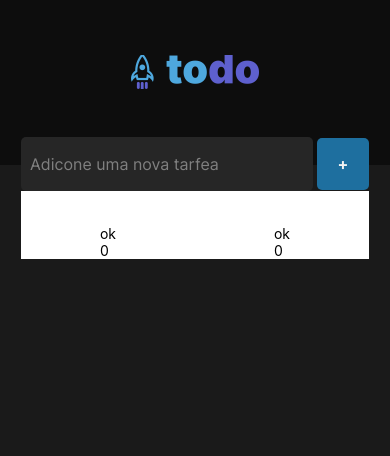
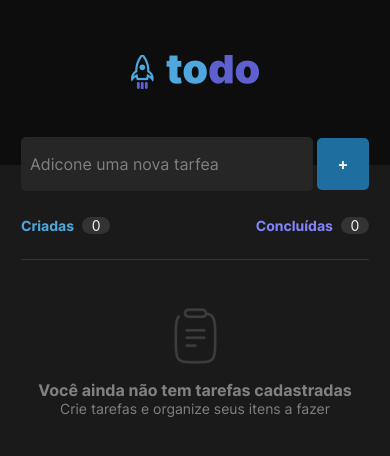
Before and after one commit to brunoamorim616/todoList, a React Native app: screen / in a window 390 px wide. Shown: the top 456 px of the page. Built offline with nearby package versions, Linux system fonts and the light colour scheme.

Commit message:
feat: todos counters added and items style changed

```diff
--- a/src/components/organisms/ListItem.tsx
+++ b/src/components/organisms/ListItem.tsx
@@ -24,13 +24,32 @@ export function ListItem({ todo }: ListItemProps) {
   }
 
   return (
-    <View style={styles.container}>
+    <View
+      style={[
+        styles.container,
+        {
+          backgroundColor: checked
+            ? theme.colors.gray500
+            : theme.colors.gray400,
+        },
+      ]}
+    >
       <SelectionButton
         onPress={handleOnPressSelectionButton}
         itemChecked={checked}
       />
-      <View style={styles.nameDisplayContainer}>
-        <Text style={styles.nameDisplay}>{description}</Text>
+      <View style={styles.descriptionContainer}>
+        <Text
+          style={[
+            styles.descriptionText,
+            {
+              textDecorationLine: checked ? 'line-through' : 'none',
+              color: checked ? theme.colors.gray300 : theme.colors.gray100,
+            },
+          ]}
+        >
+          {description}
+        </Text>
       </View>
       <DeleteButton onPress={handleOnPressDelete} />
     </View>
@@ -44,18 +63,17 @@ const styles = StyleSheet.create({
     flexDirection: 'row',
     justifyContent: 'space-between',
     alignItems: 'center',
-    backgroundColor: theme.colors.gray500,
     borderRadius: 5,
     borderColor: theme.colors.gray400,
     borderWidth: 1,
   },
-  nameDisplayContainer: {
+  descriptionContainer: {
     flex: 1,
     marginRight: 13,
     justifyContent: 'center',
     padding: 8,
   },
-  nameDisplay: {
+  descriptionText: {
     fontSize: 16,
     fontWeight: '600',
     color: 'white',
--- a/src/components/templates/List.tsx
+++ b/src/components/templates/List.tsx
@@ -1,5 +1,5 @@
 import React, { useCallback } from 'react';
-import { FlatList, StyleSheet, Text, View } from 'react-native';
+import { FlatList, Image, StyleSheet, Text, View } from 'react-native';
 
 import { Todo } from '../../@types/Participants';
 import { useTodosService } from '../../hooks/useTodosService';
@@ -13,7 +13,7 @@ interface RenderItemProps {
 type KeyExtractorProps = Omit<Todo, 'description'>;
 
 export function List() {
-  const { todosList, todosChecked } = useTodosService();
+  const { todosList, todosCreated, todosChecked } = useTodosService();
   const renderItem = useCallback(
     ({ item }: RenderItemProps) => <ListItem todo={item} />,
     []
@@ -27,16 +27,52 @@ export function List() {
     return <View style={{ height: 8 }} />;
   }
 
+  function listEmptyComponent() {
+    return (
+      <>
+        <View style={styles.divider} />
+        <View style={styles.emptyComponentContainer}>
+          <Image
+            source={require('../../../assets/clipboard.png')}
+            style={styles.image}
+          />
+          <Text
+            style={[
+              styles.emptyComponentText,
+              {
+                fontFamily: theme.font.weight.bold,
+                fontSize: theme.font.size.large,
+              },
+            ]}
+          >
+            Você ainda não tem tarefas cadastradas
+          </Text>
+          <Text style={styles.emptyComponentText}>
+            Crie tarefas e organize seus itens a fazer
+          </Text>
+        </View>
+      </>
+    );
+  }
+
   return (
     <>
       <View style={styles.container}>
-        <View>
-          <Text>ok</Text>
-          <Text>{todosList.length}</Text>
+        <View style={styles.summaryContainer}>
+          <Text style={[styles.summaryText, { color: theme.colors.blue }]}>
+            Criadas
+          </Text>
+          <View style={styles.counterContainer}>
+            <Text style={styles.counter}>{todosCreated}</Text>
+          </View>
         </View>
-        <View>
-          <Text>ok</Text>
-          <Text>{todosChecked}</Text>
+        <View style={styles.summaryContainer}>
+          <Text style={[styles.summaryText, { color: theme.colors.purple }]}>
+            Concluídas
+          </Text>
+          <View style={styles.counterContainer}>
+            <Text style={styles.counter}>{todosChecked}</Text>
+          </View>
         </View>
       </View>
       <FlatList
@@ -45,6 +81,7 @@ export function List() {
         keyExtractor={keyExtractor}
         renderItem={renderItem}
         ItemSeparatorComponent={itemSeparatorComponent}
+        ListEmptyComponent={listEmptyComponent}
       />
     </>
   );
@@ -53,12 +90,44 @@ export function List() {
 const styles = StyleSheet.create({
   container: {
     flexDirection: 'row',
-    justifyContent: 'space-around',
-    alignItems: 'flex-end',
-    backgroundColor: 'white',
+    justifyContent: 'space-between',
+    alignItems: 'center',
     height: 68,
   },
   list: {
     backgroundColor: theme.colors.gray600,
   },
+  summaryContainer: {
+    flexDirection: 'row',
+  },
+  summaryText: {
+    fontFamily: theme.font.weight.bold,
+  },
+  counterContainer: {
+    borderRadius: 10,
+    backgroundColor: theme.colors.gray400,
+    width: 28,
+    marginLeft: 8,
+  },
+  counter: {
+    color: theme.colors.gray100,
+    textAlign: 'center',
+  },
+  divider: {
+    width: '100%',
+    height: 1,
+    backgroundColor: theme.colors.gray400,
+    marginBottom: 20,
+  },
+  emptyComponentContainer: {
+    justifyContent: 'center',
+    alignItems: 'center',
+    paddingTop: 28,
+  },
+  emptyComponentText: {
+    fontFamily: theme.font.weight.regular,
+    fontSize: theme.font.size.normal,
+    color: theme.colors.gray300,
+  },
+  image: { marginBottom: 16 },
 });
--- a/src/context/TodosContext.tsx
+++ b/src/context/TodosContext.tsx
@@ -8,6 +8,7 @@ interface TodoContextType {
   handleRemoveTodoByID: (todoID: string) => void;
   handleCheckTodo: (todoID: string) => void;
   todosChecked: number;
+  todosCreated: number;
 }
 
 interface TodosProviderProps {
@@ -51,6 +52,10 @@ export function TodosProvider({ children }: TodosProviderProps) {
     return countCheckedTodos;
   }, [todosList]);
 
+  const todosCreated = useMemo(() => {
+    return todosList.length;
+  }, [todosList]);
+
   return (
     <TodosContext.Provider
       value={{
@@ -59,6 +64,7 @@ export function TodosProvider({ children }: TodosProviderProps) {
         handleRemoveTodoByID,
         handleSetNewTodo,
         todosChecked,
+        todosCreated,
       }}
     >
       {children}
```
Also changed, not shown: assets/clipboard.png (added).
